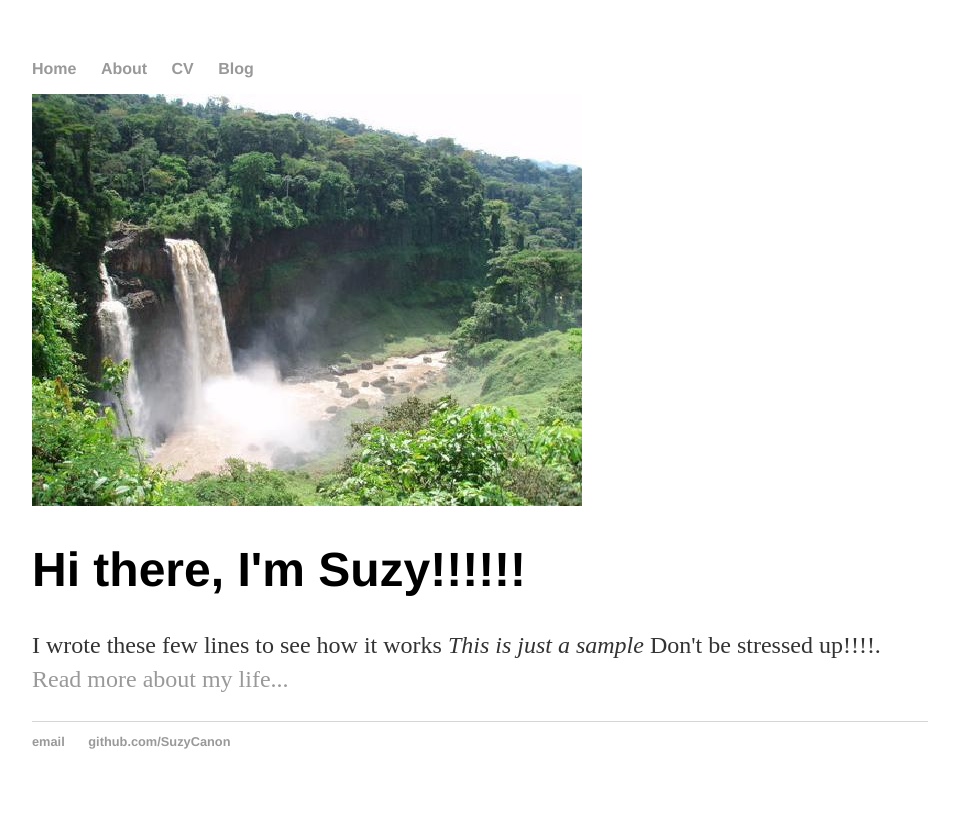
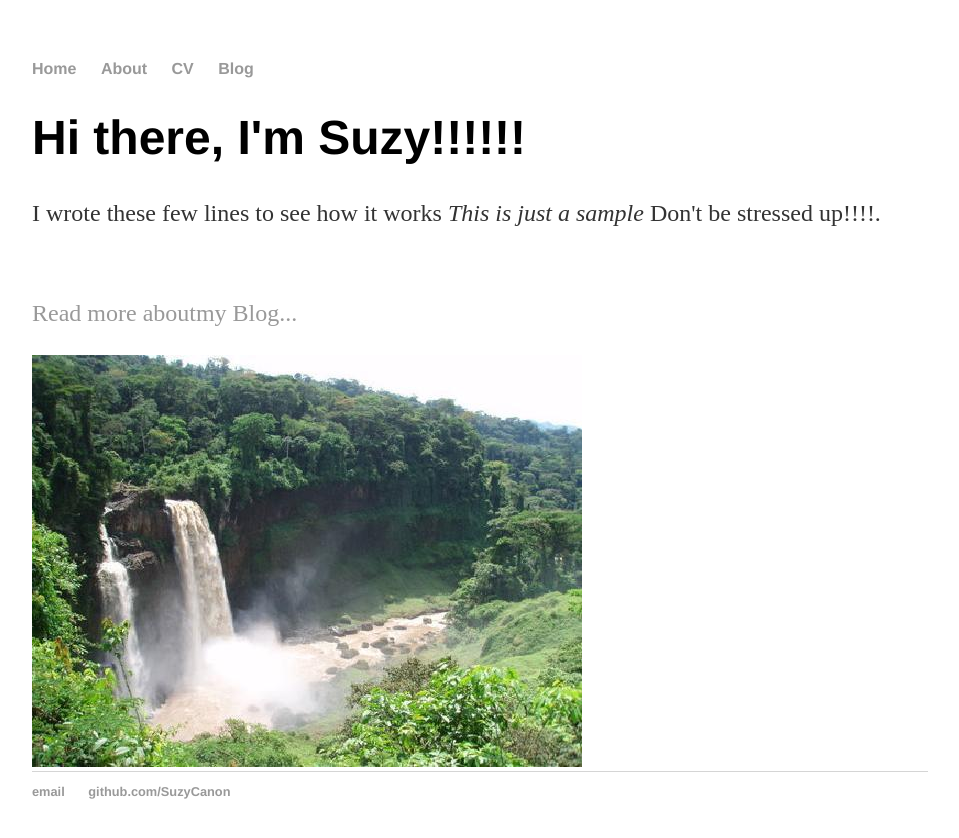
Before and after one commit to SuzyCanon/SuzyCanon.github.io, a Jekyll site: the page built from index.html, in a window 1280 px wide. Shown: the top 838 px of the page, without its empty margins (160-1119 px from the left). Built offline with Jekyll 4.4.1, drawn with Linux system fonts in a browser that asks for light colours.

Commit message:
Update index.html

```diff
--- a/index.html
+++ b/index.html
@@ -3,7 +3,9 @@ layout: default
 title: A Simple Test
 ---
 <div class="blurb">
-<img src="images/cameroon.jpg" />
 	<h1>Hi there, I'm Suzy!!!!!!</h1>
-	<p>I wrote these few lines to see how it works <em>This is just a sample</em> Don't be stressed up!!!!. <a href="/about">Read more about my life...</a></p>
+	<p>I wrote these few lines to see how it works <em>This is just a sample</em> Don't be stressed up!!!!.</p>
+	<br/>
+	<p> <a href="/about">Read more aboutmy Blog...</a></p>
+	<img src="images/cameroon.jpg" />
 </div><!-- /.blurb -->
```
